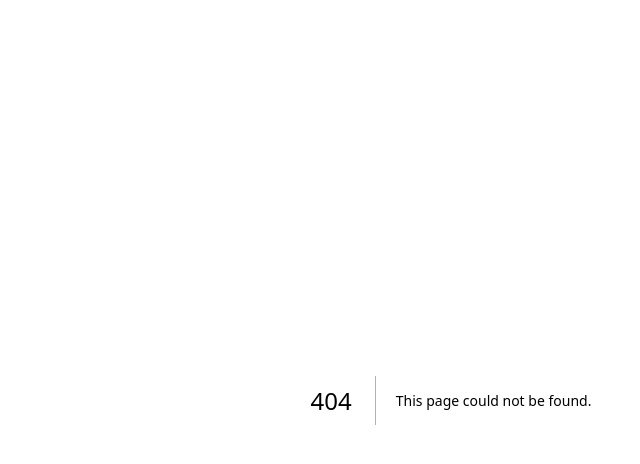
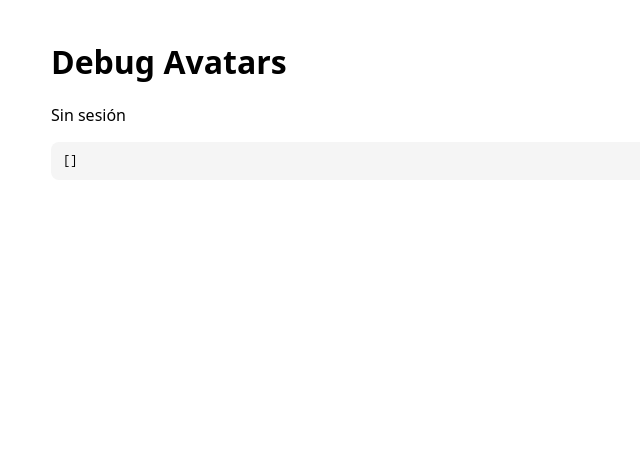
Before and after one commit to sfesquinas/r4w-app, a Next.js app: page /debug-avatars in a window 1280 px wide. Before the commit this address had no page. Shown: the top 464 px of the page, without its empty margins (189-829 px from the left). Built offline with nearby package versions, Linux system fonts and the light colour scheme; no server answers.

Commit message:
Create debug-avatars.tsx

```diff
--- /dev/null
+++ b/pages/debug-avatars.tsx
@@ -0,0 +1,54 @@
+import { useEffect, useState } from 'react'
+import { supabase } from '../lib/supabaseClient'
+
+type Avatar = {
+  id: string
+  name: string
+  image_url: string
+  base_unlocked: boolean
+  required_points: number
+}
+
+export default function DebugAvatarsPage() {
+  const [avatars, setAvatars] = useState<Avatar[]>([])
+  const [msg, setMsg] = useState('Cargando...')
+
+  useEffect(() => {
+    (async () => {
+      const { data: { session } } = await supabase.auth.getSession()
+      if (!session) {
+        setMsg('Sin sesión')
+        return
+      }
+
+      const { data, error } = await supabase
+        .from('avatars')
+        .select('id, name, image_url, base_unlocked, required_points')
+        .order('required_points', { ascending: true })
+
+      if (error) {
+        console.error(error)
+        setMsg('Error: ' + error.message)
+        return
+      }
+
+      setAvatars(data || [])
+      setMsg(`Total avatares: ${(data || []).length}`)
+    })()
+  }, [])
+
+  return (
+    <main style={{ maxWidth: 800, margin: '40px auto', fontFamily: 'system-ui', padding: '0 16px' }}>
+      <h1>Debug Avatars</h1>
+      <p>{msg}</p>
+
+      <pre style={{ background: '#f5f5f5', padding: 12, borderRadius: 8, fontSize: 12, overflowX: 'auto' }}>
+        {JSON.stringify(avatars, null, 2)}
+      </pre>
+    </main>
+  )
+}
+
+export async function getServerSideProps() {
+  return { props: {} }
+}
```
